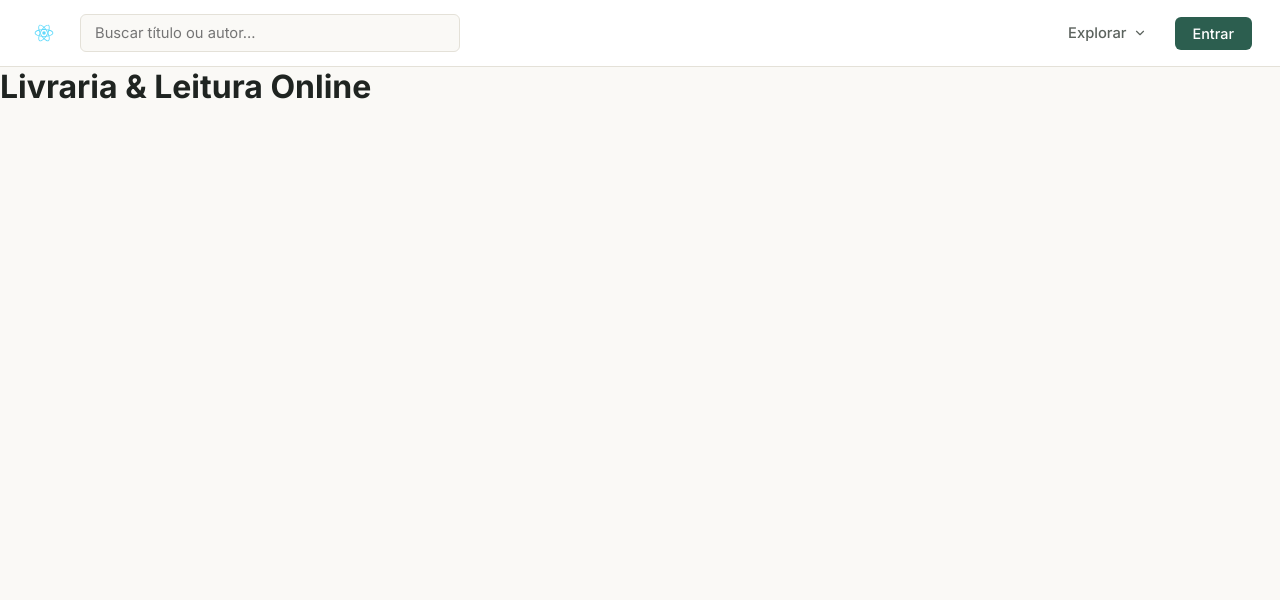
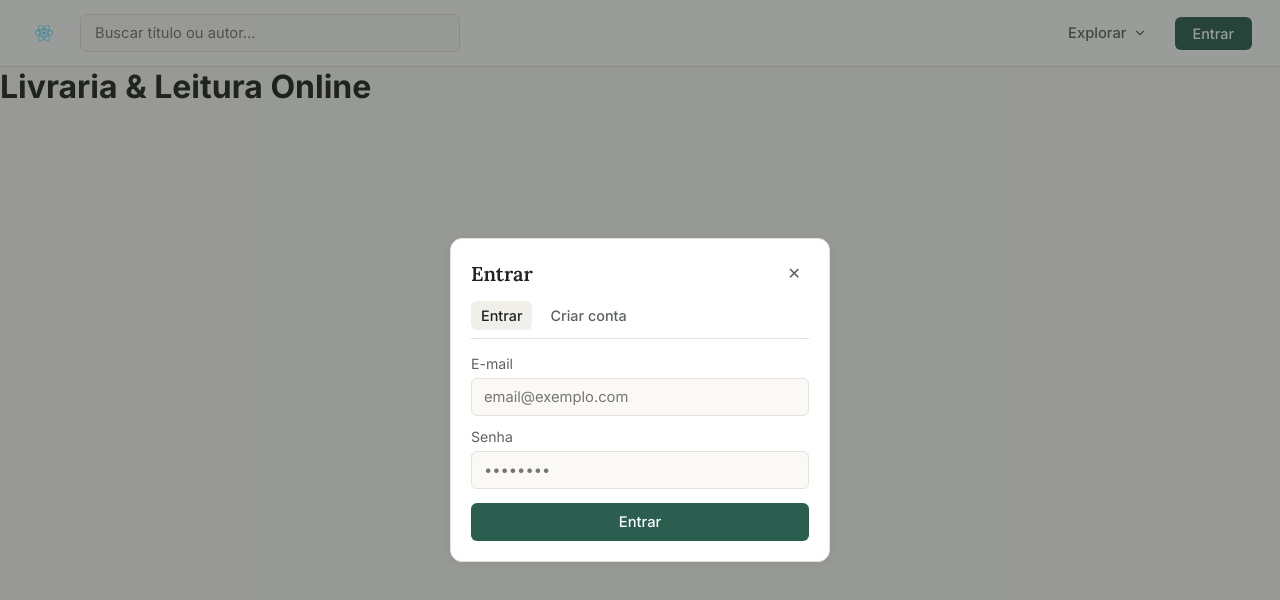
Before and after one commit to Felihum/ecommerce-fullstack, a React (Create React App) app in the folder app/: page / in a window 1280 px wide. Both pictures are taken after a click on the button "Entrar". Shown: the top 600 px of the page. Built offline with nearby package versions, Linux system fonts and the light colour scheme.

Commit message:
authmodal

```diff
--- a/app/src/App.tsx
+++ b/app/src/App.tsx
@@ -1,13 +1,17 @@
-import React from 'react';
+import React, { useState } from 'react';
 import Navbar from './components/Navbar';
+import AuthModal from './components/AuthModal';
 
 function App() {
+  const [authOpen, setAuthOpen] = useState(false);
+
   return (
     <>
-      <Navbar/>
+      <Navbar onOpenAuth={() => setAuthOpen(true)} />
       <main>
         <h1>Livraria & Leitura Online</h1>
       </main>
+      <AuthModal isOpen={authOpen} onClose={() => setAuthOpen(false)} />
     </>
   );
 }
--- /dev/null
+++ b/app/src/components/AuthModal.css
@@ -0,0 +1,127 @@
+.auth-backdrop {
+  position: fixed;
+  inset: 0;
+  background-color: rgba(31, 36, 33, 0.45);
+  display: grid;
+  place-items: center;
+  padding: 16px;
+  z-index: 50;
+}
+
+.auth-card {
+  width: 100%;
+  max-width: 380px;
+  background-color: var(--bg-surface);
+  border: 1px solid var(--border-color);
+  border-radius: var(--radius-md);
+  box-shadow: var(--shadow-sm);
+  padding: 20px;
+}
+
+.auth-header {
+  display: flex;
+  align-items: center;
+  justify-content: space-between;
+  margin-bottom: 14px;
+}
+
+.auth-header h2 {
+  font-family: var(--font-serif);
+  font-size: 1.25rem;
+  font-weight: 600;
+}
+
+.auth-close {
+  border: none;
+  background: transparent;
+  color: var(--text-secondary);
+  font-size: 1rem;
+  cursor: pointer;
+  padding: 4px 8px;
+  border-radius: var(--radius-sm);
+}
+
+.auth-close:hover {
+  background-color: var(--bg-subtle);
+  color: var(--text-primary);
+}
+
+.auth-tabs {
+  display: flex;
+  gap: 8px;
+  margin-bottom: 16px;
+  border-bottom: 1px solid var(--border-color);
+  padding-bottom: 8px;
+}
+
+.auth-tab {
+  border: none;
+  background: transparent;
+  color: var(--text-secondary);
+  font-size: 0.9rem;
+  font-weight: 500;
+  padding: 6px 10px;
+  border-radius: var(--radius-sm);
+  cursor: pointer;
+}
+
+.auth-tab.active {
+  background-color: var(--bg-subtle);
+  color: var(--text-primary);
+}
+
+.auth-fields {
+  border: none;
+  display: flex;
+  flex-direction: column;
+  gap: 12px;
+  margin-bottom: 14px;
+}
+
+.auth-field {
+  display: flex;
+  flex-direction: column;
+  gap: 6px;
+  font-size: 0.88rem;
+  color: var(--text-secondary);
+}
+
+.auth-field input {
+  padding: 9px 12px;
+  border-radius: var(--radius-sm);
+  border: 1px solid var(--border-color);
+  background-color: var(--bg-page);
+  color: var(--text-primary);
+  font-size: 0.92rem;
+  outline: none;
+}
+
+.auth-field input:focus {
+  border-color: var(--brand-primary);
+  background-color: var(--bg-surface);
+}
+
+.auth-feedback {
+  font-size: 0.84rem;
+  color: var(--text-secondary);
+  background-color: var(--bg-subtle);
+  padding: 8px 10px;
+  border-radius: var(--radius-sm);
+  margin-bottom: 12px;
+}
+
+.auth-submit {
+  width: 100%;
+  padding: 10px 14px;
+  border: none;
+  border-radius: var(--radius-sm);
+  background-color: var(--brand-primary);
+  color: #ffffff;
+  font-size: 0.92rem;
+  font-weight: 500;
+  cursor: pointer;
+}
+
+.auth-submit:hover {
+  background-color: var(--brand-hover);
+}
--- /dev/null
+++ b/app/src/components/AuthModal.tsx
@@ -0,0 +1,165 @@
+import React, { useState } from 'react';
+import './AuthModal.css';
+
+type AuthModalProps = {
+  isOpen: boolean;
+  onClose: () => void;
+};
+
+type AuthMode = 'login' | 'register';
+
+const API_URL = 'http://localhost:3001';
+
+function AuthModal({ isOpen, onClose }: AuthModalProps) {
+  const [mode, setMode] = useState<AuthMode>('login');
+  const [name, setName] = useState('');
+  const [cpf, setCpf] = useState('');
+  const [email, setEmail] = useState('');
+  const [password, setPassword] = useState('');
+  const [feedback, setFeedback] = useState('');
+  const [loading, setLoading] = useState(false);
+
+  if (!isOpen) return null;
+
+  async function handleSubmit(event: React.FormEvent) {
+    event.preventDefault();
+    setFeedback('');
+    setLoading(true);
+
+    const endpoint = mode === 'login' ? '/auth/login' : '/auth/register';
+    const payload =
+      mode === 'login'
+        ? { email, password }
+        : { cpf, email, name, password };
+
+    try {
+      const response = await fetch(`${API_URL}${endpoint}`, {
+        method: 'POST',
+        headers: { 'Content-Type': 'application/json' },
+        body: JSON.stringify(payload),
+      });
+
+      const data = await response.json().catch(() => null);
+
+      if (!response.ok) {
+        setFeedback(data?.message || 'Não foi possível concluir. Verifique os dados.');
+        return;
+      }
+
+      if (data?.accessToken) {
+        localStorage.setItem('accessToken', data.accessToken);
+      }
+      if (data?.refreshToken) {
+        localStorage.setItem('refreshToken', data.refreshToken);
+      }
+
+      setFeedback(
+        mode === 'login' ? 'Login realizado com sucesso!' : 'Conta criada com sucesso!'
+      );
+      onClose();
+    } catch {
+      setFeedback('Erro ao conectar com a API em localhost:3001. Verifique se ela está rodando.');
+    } finally {
+      setLoading(false);
+    }
+  }
+
+  function switchMode(nextMode: AuthMode) {
+    setMode(nextMode);
+    setFeedback('');
+  }
+
+  return (
+    <section className="auth-backdrop" role="dialog" aria-modal="true" aria-label="Conta">
+      <article className="auth-card">
+        <header className="auth-header">
+          <h2>{mode === 'login' ? 'Entrar' : 'Criar conta'}</h2>
+          <button type="button" className="auth-close" onClick={onClose} aria-label="Fechar">
+            ✕
+          </button>
+        </header>
+
+        <nav className="auth-tabs" aria-label="Alternar entre entrar e criar conta">
+          <button
+            type="button"
+            className={`auth-tab ${mode === 'login' ? 'active' : ''}`}
+            onClick={() => switchMode('login')}
+          >
+            Entrar
+          </button>
+          <button
+            type="button"
+            className={`auth-tab ${mode === 'register' ? 'active' : ''}`}
+            onClick={() => switchMode('register')}
+          >
+            Criar conta
+          </button>
+        </nav>
+
+        <form className="auth-form" onSubmit={handleSubmit}>
+          <fieldset className="auth-fields" disabled={loading}>
+            {mode === 'register' && (
+              <>
+                <label className="auth-field">
+                  <span>Nome</span>
+                  <input
+                    type="text"
+                    value={name}
+                    onChange={(e) => setName(e.target.value)}
+                    placeholder="Seu nome completo"
+                    required
+                  />
+                </label>
+
+                <label className="auth-field">
+                  <span>CPF</span>
+                  <input
+                    type="text"
+                    value={cpf}
+                    onChange={(e) => setCpf(e.target.value)}
+                    placeholder="000.000.000-00"
+                    required
+                  />
+                </label>
+              </>
+            )}
+
+            <label className="auth-field">
+              <span>E-mail</span>
+              <input
+                type="email"
+                value={email}
+                onChange={(e) => setEmail(e.target.value)}
+                placeholder="email@exemplo.com"
+                required
+              />
+            </label>
+
+            <label className="auth-field">
+              <span>Senha</span>
+              <input
+                type="password"
+                value={password}
+                onChange={(e) => setPassword(e.target.value)}
+                placeholder="••••••••"
+                required
+              />
+            </label>
+          </fieldset>
+
+          {feedback && <p className="auth-feedback">{feedback}</p>}
+
+          <button type="submit" className="auth-submit" disabled={loading}>
+            {loading
+              ? 'Aguarde...'
+              : mode === 'login'
+                ? 'Entrar'
+                : 'Cadastrar'}
+          </button>
+        </form>
+      </article>
+    </section>
+  );
+}
+
+export default AuthModal;
--- a/app/src/components/Navbar.tsx
+++ b/app/src/components/Navbar.tsx
@@ -2,7 +2,11 @@ import React, { useState } from 'react';
 import logo from '../logo.svg';
 import './Navbar.css';
 
-function Navbar() {
+type NavbarProps = {
+  onOpenAuth: () => void;
+};
+
+function Navbar({ onOpenAuth }: NavbarProps) {
   const [search, setSearch] = useState('');
   const [menuOpen, setMenuOpen] = useState(false);
 
@@ -64,7 +68,7 @@ function Navbar() {
           )}
         </div>
 
-        <button type="button" className="login-btn" >
+        <button type="button" className="login-btn" onClick={onOpenAuth}>
           Entrar
         </button>
       </div>
```
